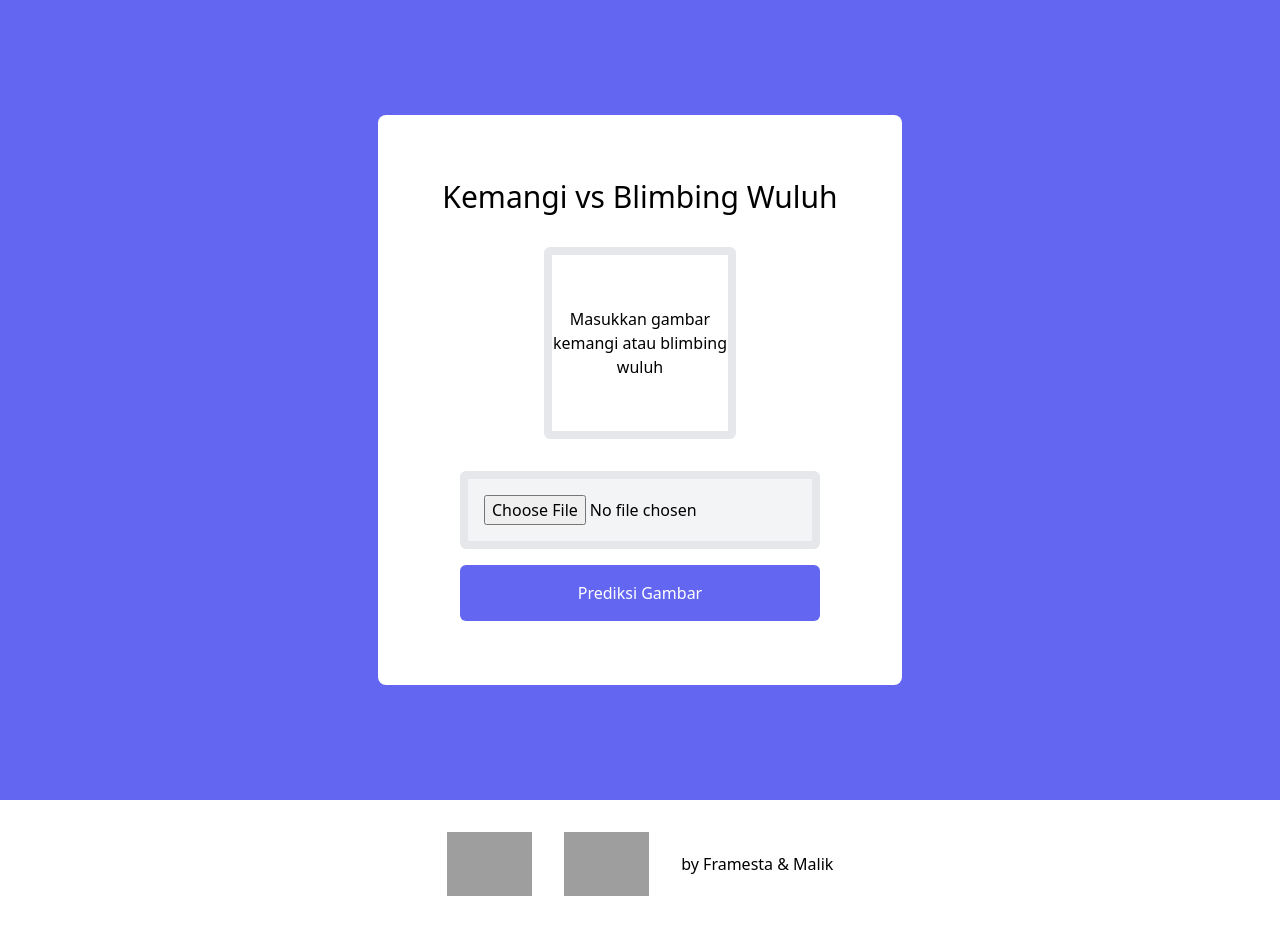
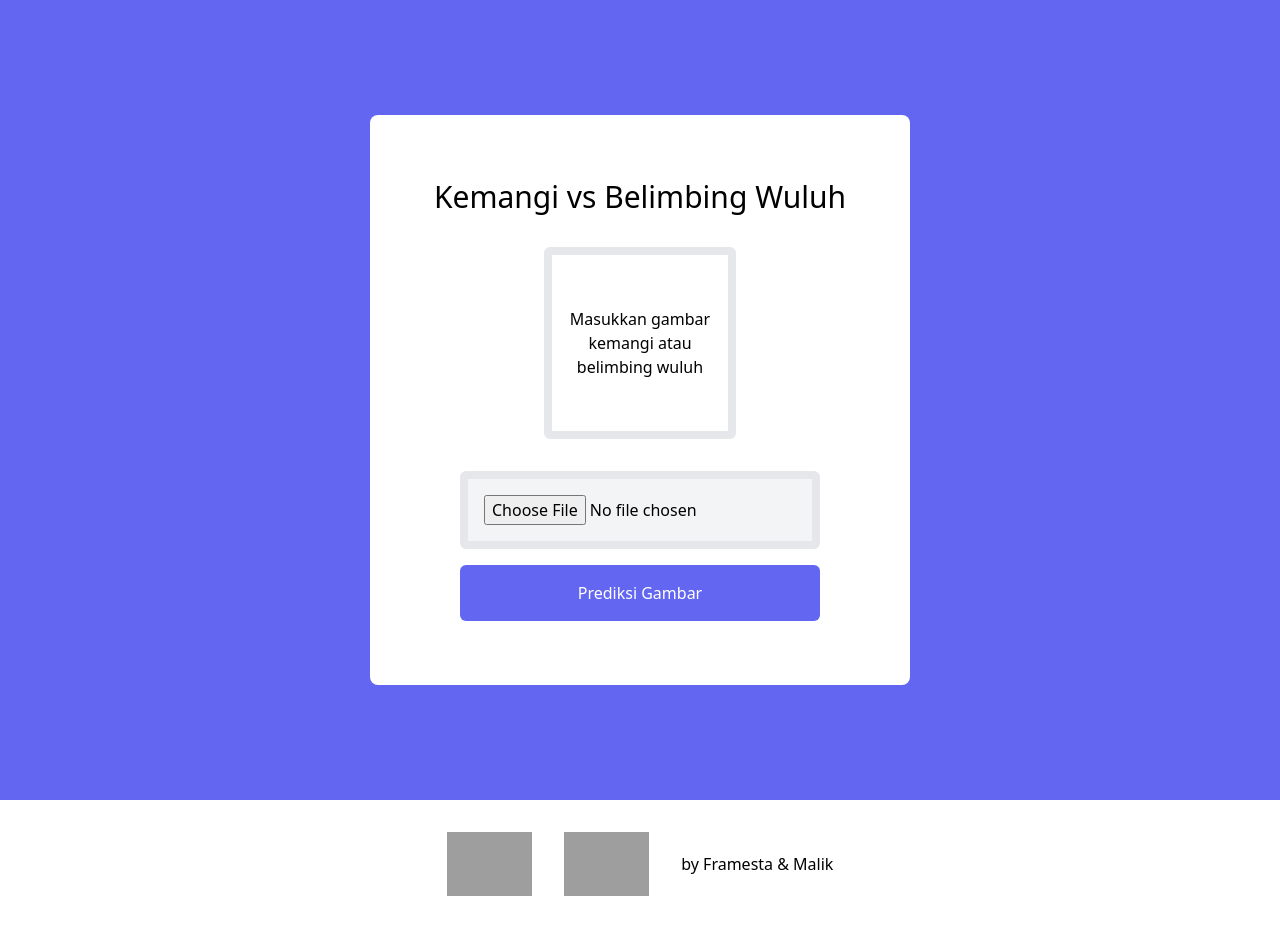
Before and after one commit to MalikNjm/web-leaf-classification-ai, a Flask app: page / in a window 1280 px wide. Run offline with Flask 2, Linux system fonts and the light colour scheme; grey boxes are pictures that could not be loaded.

Commit message:
refactor

```diff
--- a/app.py
+++ b/app.py
@@ -8,7 +8,7 @@ app = Flask(__name__)
 app.config['UPLOAD_FOLDER'] = './static/uploads/'
 model = load_model('kemangi_blimbing_model_class.h5')
 
-class_dict = {0: 'Kemangi', 1: 'Blimbing'}
+class_dict = {0: 'Kemangi', 1: 'Belimbing'}
 
 def predict_label(img_path):
     query = cv2.imread(img_path)
--- a/templates/index.html
+++ b/templates/index.html
@@ -8,7 +8,7 @@
             href="https://unpkg.com/tailwindcss@^2/dist/tailwind.min.css"
             rel="stylesheet"
         />
-        <title>Kemangi vs Blimbing Wuluh</title>
+        <title>Kemangi vs Belimbing Wuluh</title>
     </head>
     <body>
         <section
@@ -31,7 +31,7 @@
                     rounded-lg
                 "
             >
-                <h1 class="text-3xl text-bold">Kemangi vs Blimbing Wuluh</h1>
+                <h1 class="text-3xl text-bold">Kemangi vs Belimbing Wuluh</h1>
 
                 {% if uploaded_image %}
                 <img
@@ -52,7 +52,7 @@
                     "
                 >
                     <p class="text-center">
-                        Masukkan gambar kemangi atau blimbing wuluh
+                        Masukkan gambar kemangi atau belimbing wuluh
                     </p>
                 </div>
                 {% endif %} {% if prediction %}
```
